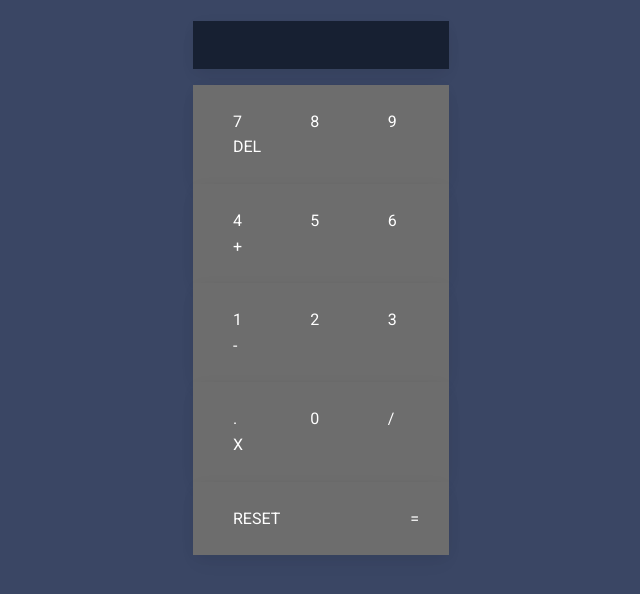
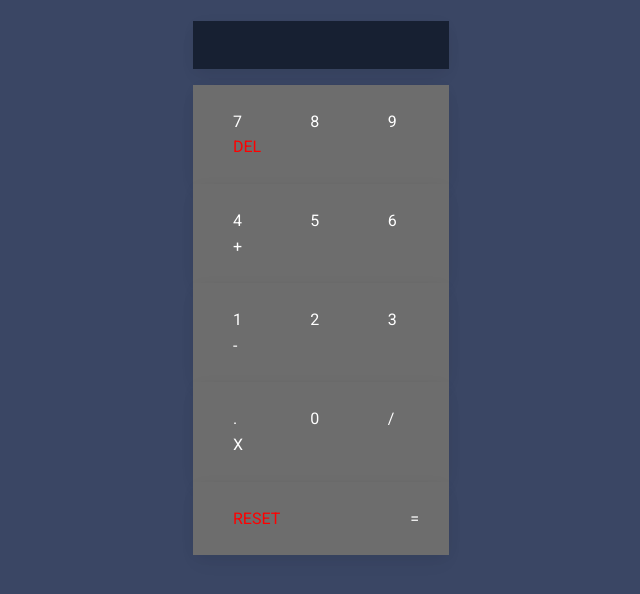
Before and after one commit to 7xo9/Cal, a plain HTML site: page index.html in a window 1280 px wide. Shown: the whole page, without its empty margins (319-959 px from the left). Drawn offline with nearby package versions, Linux system fonts and the light colour scheme.

Commit message:
finalifnal

```diff
--- a/index.html
+++ b/index.html
@@ -47,7 +47,7 @@ rel="stylesheet"
                             <div id="9" class="col mx-3">
                                 9
                             </div>
-                            <div id="DEL" class="col mx-3">
+                            <div id="DEL" class="col mx-3" style="color: red;">
                                 DEL
                             </div>
                         </div>
@@ -107,6 +107,7 @@ rel="stylesheet"
     <div class="card-body" style="width: 20vw; background-color: #6d6d6d; display: flex; align-items: center; justify-content: space-around;">
 
         <div class="row" style="display: flex; justify-content: center; cursor: pointer; color: white;">
+
             <div id="." class="col mx-3">
                 .
             </div>
@@ -129,7 +130,7 @@ rel="stylesheet"
     <div class="card-body" style="width: 20vw; background-color: #6d6d6d; display: flex; align-items: center; justify-content: space-around;">
 
         <div class="row" style="display: flex; justify-content: space-between; width: 100vw; cursor: pointer; color: white;">
-            <div id="RESET" class="col-6 mx-3">
+            <div id="RESET" class="col-6 mx-3" style="color: red;">
                 RESET
             </div>
             <div id="=" class="col-2">
```
